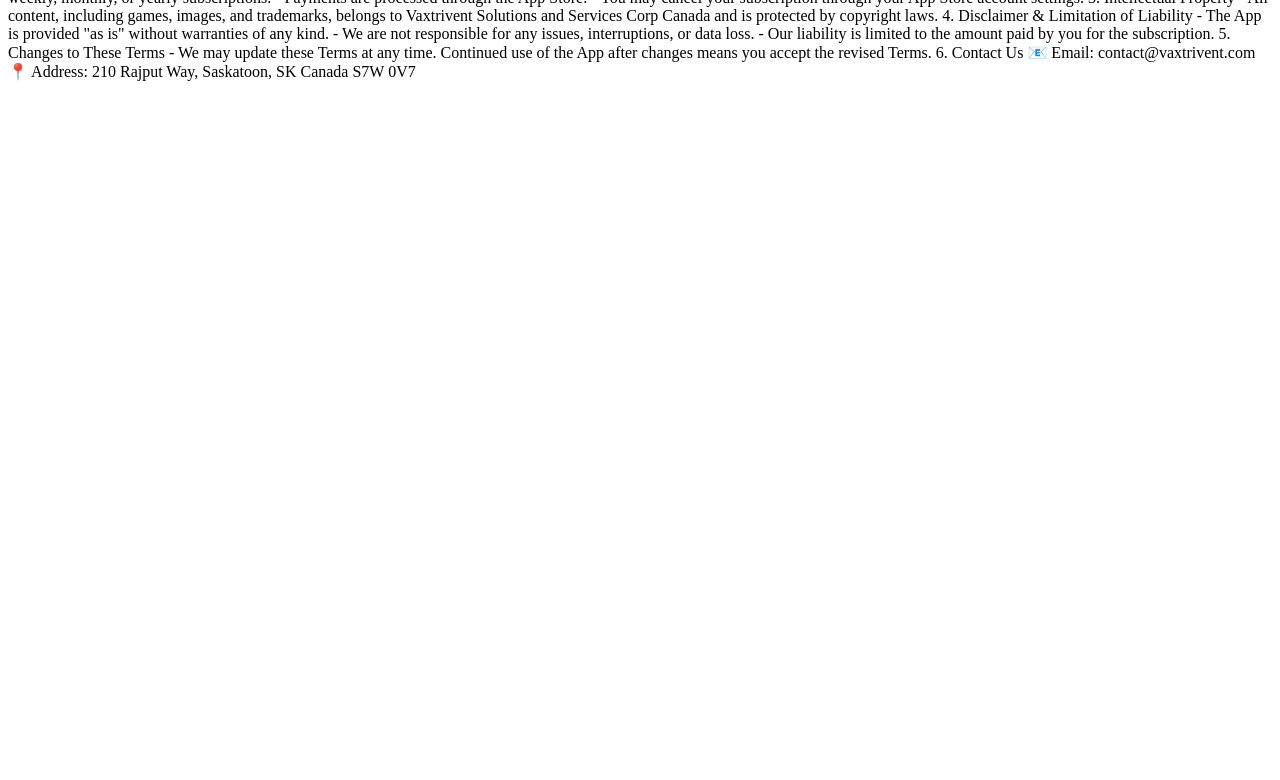
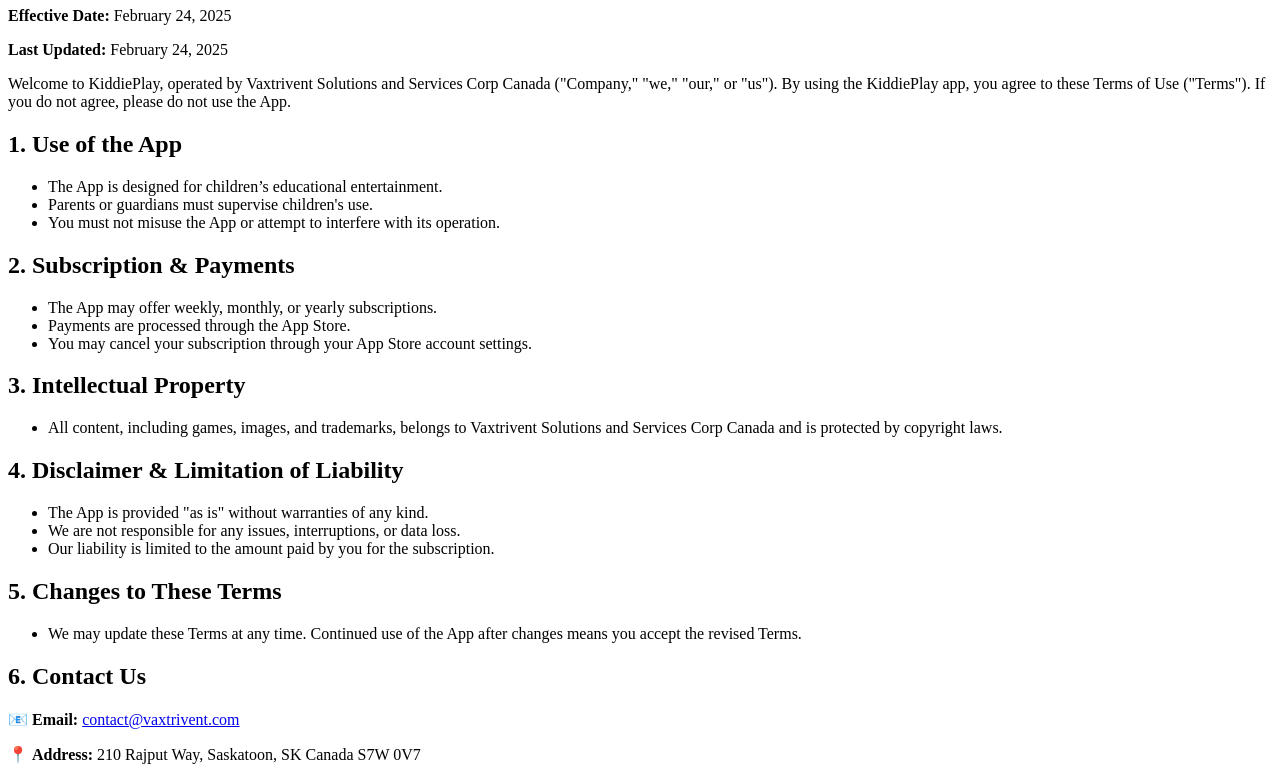
Before and after one commit to alaseinde1/vaxtrivent-test-site, a plain HTML site: page www.vaxtrivent.com/termsofuse.html in a window 1280 px wide. Shown: the part 73-853 px from the top of the page. Before the commit the page ends 800 px from the top, so only its background shows below. Drawn offline with Linux system fonts and the light colour scheme.

Commit message:
Update termsofuse.html

```diff
--- a/www.vaxtrivent.com/termsofuse.html
+++ b/www.vaxtrivent.com/termsofuse.html
@@ -7,37 +7,47 @@
 </head>
 <body>
 
-Terms of Use
+<h1>Terms of Use</h1>
 
-Effective Date: February 24, 2025
-Last Updated: February 24, 2025
+<p><strong>Effective Date:</strong> February 24, 2025</p>
+<p><strong>Last Updated:</strong> February 24, 2025</p>
 
-Welcome to KiddiePlay, operated by Vaxtrivent Solutions and Services Corp Canada ("Company," "we," "our," or "us"). By using the KiddiePlay app, you agree to these Terms of Use ("Terms"). If you do not agree, please do not use the App.
+<p>Welcome to KiddiePlay, operated by Vaxtrivent Solutions and Services Corp Canada ("Company," "we," "our," or "us"). By using the KiddiePlay app, you agree to these Terms of Use ("Terms"). If you do not agree, please do not use the App.</p>
 
-1. Use of the App
-- The App is designed for children’s educational entertainment.
-- Parents or guardians must supervise children's use.
-- You must not misuse the App or attempt to interfere with its operation.
+<h2>1. Use of the App</h2>
+<ul>
+    <li>The App is designed for children’s educational entertainment.</li>
+    <li>Parents or guardians must supervise children's use.</li>
+    <li>You must not misuse the App or attempt to interfere with its operation.</li>
+</ul>
 
-2. Subscription & Payments
-- The App may offer weekly, monthly, or yearly subscriptions.
-- Payments are processed through the App Store.
-- You may cancel your subscription through your App Store account settings.
+<h2>2. Subscription & Payments</h2>
+<ul>
+    <li>The App may offer weekly, monthly, or yearly subscriptions.</li>
+    <li>Payments are processed through the App Store.</li>
+    <li>You may cancel your subscription through your App Store account settings.</li>
+</ul>
 
-3. Intellectual Property
-- All content, including games, images, and trademarks, belongs to Vaxtrivent Solutions and Services Corp Canada and is protected by copyright laws.
+<h2>3. Intellectual Property</h2>
+<ul>
+    <li>All content, including games, images, and trademarks, belongs to Vaxtrivent Solutions and Services Corp Canada and is protected by copyright laws.</li>
+</ul>
 
-4. Disclaimer & Limitation of Liability
-- The App is provided "as is" without warranties of any kind.
-- We are not responsible for any issues, interruptions, or data loss.
-- Our liability is limited to the amount paid by you for the subscription.
+<h2>4. Disclaimer & Limitation of Liability</h2>
+<ul>
+    <li>The App is provided "as is" without warranties of any kind.</li>
+    <li>We are not responsible for any issues, interruptions, or data loss.</li>
+    <li>Our liability is limited to the amount paid by you for the subscription.</li>
+</ul>
 
-5. Changes to These Terms
-- We may update these Terms at any time. Continued use of the App after changes means you accept the revised Terms.
+<h2>5. Changes to These Terms</h2>
+<ul>
+    <li>We may update these Terms at any time. Continued use of the App after changes means you accept the revised Terms.</li>
+</ul>
 
-6. Contact Us
-📧 Email: contact@vaxtrivent.com
-📍 Address: 210 Rajput Way, Saskatoon, SK Canada S7W 0V7
+<h2>6. Contact Us</h2>
+<p>📧 <strong>Email:</strong> <a href="mailto:contact@vaxtrivent.com">contact@vaxtrivent.com</a></p>
+<p>📍 <strong>Address:</strong> 210 Rajput Way, Saskatoon, SK Canada S7W 0V7</p>
 
 </body>
 </html>
```
